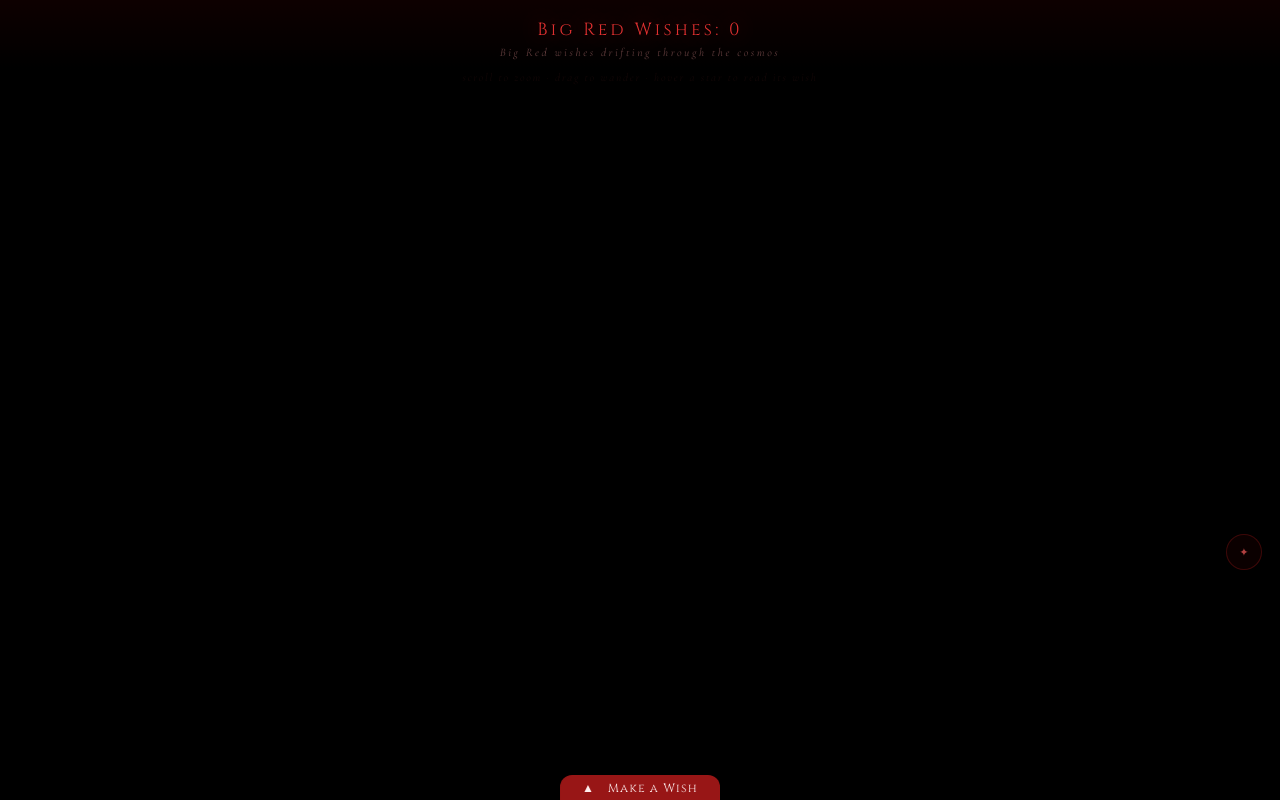
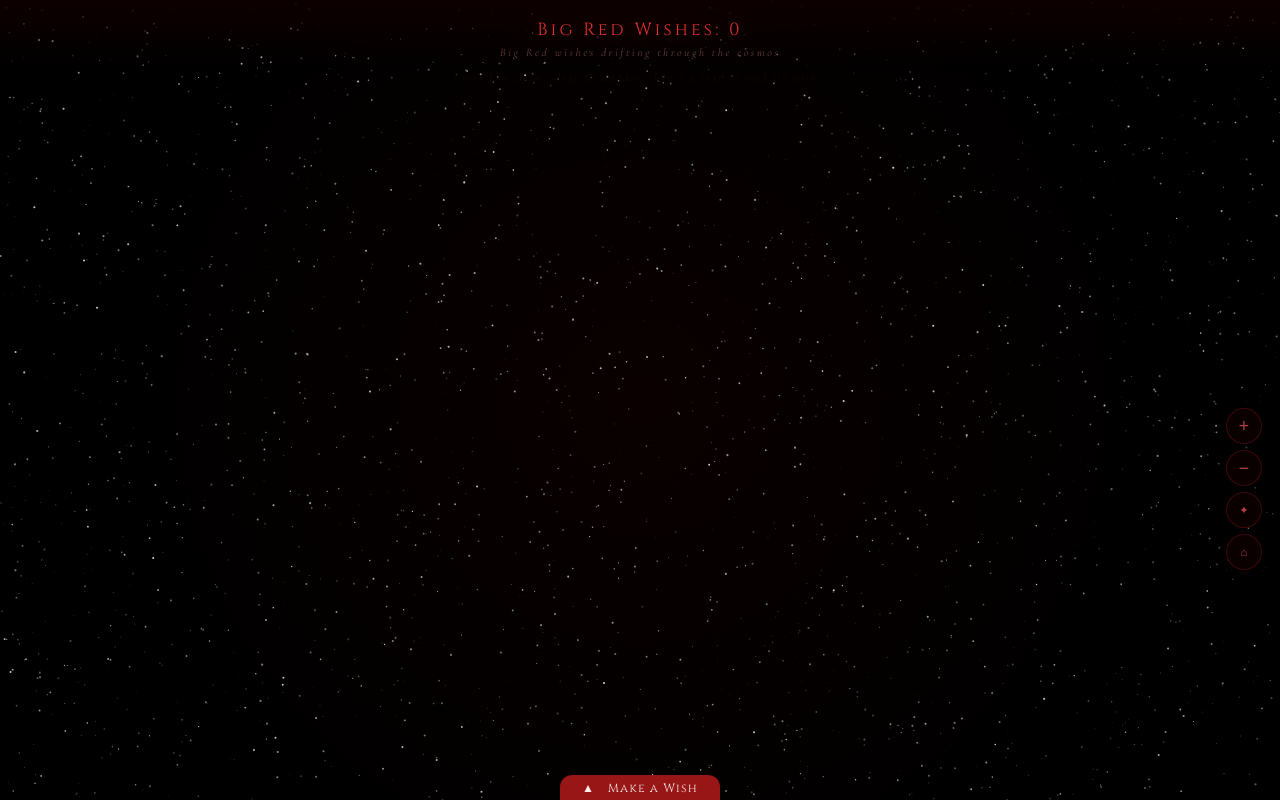
Before and after one commit to ShannonLin284/iwish, a website: page index.html in a window 1280 px wide. Drawn offline with nearby package versions, Linux system fonts and the light colour scheme; no server answers; animation ran at ten frames a second.

Commit message:
Fix zoom buttons, simplify bg stars, add dotenv support
- Add missing #zin, #zout, #zreset buttons that JS referenced but HTML lacked;
  their absence caused a TypeError that prevented draw() and loadWishes() from
  running, explaining both missing stars and broken zoom
- Simplify background stars to a single layer (remove parallax layers)
- Reduce bg star size for a cleaner look
- Add dotenv so DATABASE_URL can be set via .env for local development

Co-Authored-By: Claude Sonnet 4.6 <noreply@anthropic.com>

```diff
--- a/index.html
+++ b/index.html
@@ -166,7 +166,10 @@
 </div>
 
 <div id="zoom-wrap">
+  <button class="zbtn" id="zin"  title="Zoom in">+</button>
+  <button class="zbtn" id="zout" title="Zoom out">−</button>
   <button class="zbtn" id="zfit" title="Fit all wishes" style="font-size:.7rem">✦</button>
+  <button class="zbtn" id="zreset" title="Reset view" style="font-size:.7rem">⌂</button>
 </div>
 
 <script>
@@ -228,11 +231,10 @@ function buildBgStars(){
   const n=Math.floor(W*H/400);
   for(let i=0;i<n;i++) bgStars.push({
     x:Math.random()*W, y:Math.random()*H,
-    r:Math.random()*2+0.4,
-    a:Math.random()*0.7+0.3,
+    r:Math.random()*0.9+0.2,
+    a:Math.random()*0.6+0.25,
     ts:Math.random()*0.013+0.002,
     to:Math.random()*Math.PI*2,
-    layer:Math.random()<0.45?0:1,
   });
 }
 
@@ -427,16 +429,12 @@ function draw(){
   ctx.fillStyle=bg; ctx.fillRect(0,0,W,H);
 
 
-  // ── bg stars (parallax) ──
+  // ── bg stars ──
   bgStars.forEach(s=>{
-    const px=s.layer===0?.045:.14;
-    const sx=((s.x+panX*px*zoom)%W+W)%W;
-    const sy=((s.y+panY*px*zoom)%H+H)%H;
     const tw=.5+.5*Math.sin(frame*s.ts+s.to);
-    ctx.beginPath(); ctx.arc(sx,sy,s.r,0,Math.PI*2);
+    ctx.beginPath(); ctx.arc(s.x,s.y,s.r,0,Math.PI*2);
     ctx.fillStyle=`rgba(255,255,255,${s.a*(.6+.4*tw)})`;
-    ctx.shadowColor='#fff'; ctx.shadowBlur=s.r>1.2?4:0;
-    ctx.fill(); ctx.shadowBlur=0;
+    ctx.fill();
   });
 
   // ── wish planets ──
--- a/package.json
+++ b/package.json
@@ -8,6 +8,7 @@
     "dev": "node --watch server.js"
   },
   "dependencies": {
+    "dotenv": "^17.4.2",
     "express": "^4.18.2",
     "pg": "^8.11.3",
     "ws": "^8.16.0"
--- a/server.js
+++ b/server.js
@@ -1,3 +1,4 @@
+require('dotenv').config();
 const express = require('express');
 const http    = require('http');
 const { WebSocketServer } = require('ws');
```
Also changed, not shown: 1 other file.
